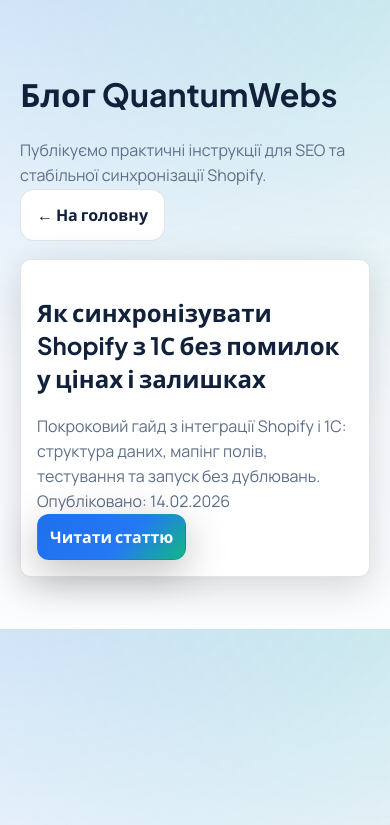
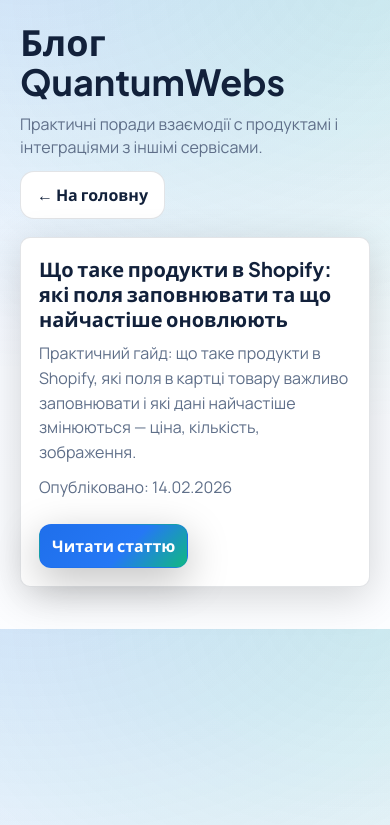
Before and after one commit to MoriartyJam/shopify-products-sync-website, a Flask app: page /blog in a window 390 px wide. Shown: the top 825 px of the page. Run offline with Flask 3, Linux system fonts and the light colour scheme.

Commit message:
Improve blog SEO, update layout, and switch app port to 8000

```diff
--- a/app.py
+++ b/app.py
@@ -154,6 +154,11 @@ def blog_index():
     )
 
 
+@app.route("/blog/")
+def blog_index_slash():
+    return redirect("/blog", code=301)
+
+
 @app.route("/blog/<slug>")
 def blog_post(slug):
     base_url = get_public_base_url()
@@ -170,6 +175,14 @@ def blog_post(slug):
         page_url=f"{base_url}/blog/{post['slug']}",
         site_url=base_url,
     )
+
+
+@app.route("/blog/<slug>/")
+def blog_post_slash(slug):
+    normalized_slug = (slug or "").strip().strip("/")
+    if not normalized_slug:
+        return redirect("/blog", code=301)
+    return redirect(f"/blog/{normalized_slug}", code=301)
 
 
 @app.route("/robots.txt")
@@ -272,4 +285,4 @@ def static_files(path):
 
 
 if __name__ == "__main__":
-    app.run(host="0.0.0.0", port=80, debug=False)
+    app.run(host="0.0.0.0", port=8000, debug=False)
--- a/content/blog/yak-sinhronizuvaty-shopify-z-1s-bez-pomylok.json
+++ /dev/null
@@ -1,13 +0,0 @@
-{
-  "slug": "yak-sinhronizuvaty-shopify-z-1s-bez-pomylok",
-  "title": "Як синхронізувати Shopify з 1С без помилок у цінах і залишках",
-  "description": "Покроковий гайд з інтеграції Shopify і 1С: структура даних, мапінг полів, тестування та запуск без дублювань.",
-  "published_at": "2026-02-14T10:00:00+00:00",
-  "updated_at": "2026-02-14T10:00:00+00:00",
-  "keywords": [
-    "Shopify 1С інтеграція",
-    "синхронізація Shopify",
-    "ціни та залишки Shopify"
-  ],
-  "content_html": "<p>Інтеграція Shopify з 1С часто ламається не через API, а через неузгоджені дані. Щоб запуск пройшов стабільно, спочатку узгодьте формат артикулів, обов'язкові поля, правила для цін та залишків.</p><h2>1. Підготуйте структуру даних</h2><p>Перевірте, які поля є джерелом правди: назва, SKU, ціна, залишок, статус публікації. Окремо зафіксуйте, що робити з порожніми значеннями.</p><h2>2. Опишіть мапінг полів</h2><p>Заздалегідь визначте, як поля 1С переносяться у Products, Variants і Collections в Shopify. Це прибирає дублікати та втрати атрибутів.</p><h2>3. Запускайте тестами, а не одразу в прод</h2><p>Спочатку прогоніть синхронізацію на обмеженому наборі товарів. Перевірте лог помилок, швидкість оновлення і коректність статусів.</p><h2>4. Увімкніть моніторинг</h2><p>Після релізу контролюйте відхилення цін, нульові залишки та помилки API. Це критично для SEO і конверсій магазину.</p><p>Якщо потрібен аудит під ваш процес, підготуйте 10-20 прикладів товарів і правила, що оновлювати в першу чергу.</p>"
-}
--- a/index.html
+++ b/index.html
@@ -107,6 +107,7 @@
             <a class="btn" href="#contact">Запросити консультацію</a>
             <a class="btn btn--ghost" href="#blitz">Бліц-оцінка інтеграції</a>
           </div>
+          <p class="note"><a href="/blog">Читайте наш блог: практичні статті про товари, ціни, залишки та автоматизацію Shopify.</a></p>
 
           <div class="stats">
             <div class="stat">
--- a/styles.css
+++ b/styles.css
@@ -1079,3 +1079,150 @@ a:hover{ opacity:.92; }
   .timecard,
   .timecard__n{ animation:none; }
 }
+
+/* Blog */
+.blog-page{
+  padding: 36px 0 56px;
+}
+
+.blog-container{
+  max-width: 980px;
+}
+
+.blog-head{
+  margin-bottom: 18px;
+}
+
+.blog-head h1{
+  margin: 0 0 10px;
+}
+
+.blog-head p{
+  margin: 0;
+  line-height: 1.4;
+}
+
+.blog-head__actions{
+  margin-top: 14px;
+}
+
+.blog-grid{
+  display:grid;
+  grid-template-columns: repeat(2, minmax(0, 1fr));
+  gap:16px;
+}
+
+.blog-grid--single{
+  grid-template-columns: minmax(0, 540px);
+  max-width: 540px;
+}
+
+.blog-card{
+  display:flex;
+  flex-direction:column;
+  gap:10px;
+  height:100%;
+}
+
+.blog-card h2{
+  margin:0;
+  font-size: clamp(20px, 2vw, 26px);
+  line-height:1.25;
+}
+
+.blog-card p{
+  margin:0;
+}
+
+.blog-card__actions{
+  margin-top: 14px;
+}
+
+.blog-card__actions .btn{
+  margin-top: 0;
+}
+
+.blog-grid--single .blog-card{
+  min-height: 0;
+  padding: 22px;
+}
+
+.blog-back{
+  margin: 0 0 14px;
+}
+
+.blog-article{
+  max-width: 760px;
+  margin: 0 auto;
+  padding: clamp(16px, 2.2vw, 28px);
+}
+
+.blog-article h1{
+  margin:0 0 8px;
+  line-height:1.2;
+  font-size: clamp(28px, 3.4vw, 44px);
+}
+
+.blog-meta{
+  margin:0 0 16px;
+}
+
+.blog-content{
+  font-size: clamp(16px, 1.15vw, 18px);
+  line-height:1.72;
+}
+
+.blog-content h2,
+.blog-content h3{
+  margin: 24px 0 10px;
+  line-height:1.28;
+}
+
+.blog-content p{
+  margin: 0 0 14px;
+}
+
+.blog-content ul,
+.blog-content ol{
+  margin: 0 0 16px;
+  padding-left: 22px;
+}
+
+@media (max-width: 900px){
+  .blog-page{
+    padding: 22px 0 42px;
+  }
+
+  .blog-head h1{
+    font-size: clamp(36px, 8.4vw, 44px);
+    line-height: 1.12;
+  }
+
+  .blog-head p{
+    font-size: 16px;
+    line-height: 1.45;
+  }
+
+  .blog-head__actions{
+    margin-top: 12px;
+  }
+
+  .blog-grid{
+    grid-template-columns: 1fr;
+    gap:12px;
+  }
+
+  .blog-grid--single{
+    max-width: 100%;
+    grid-template-columns: 1fr;
+  }
+
+  .blog-grid--single .blog-card{
+    min-height: auto;
+    padding: 18px;
+  }
+
+  .blog-article{
+    margin: 0;
+  }
+}
--- a/templates/blog_index.html
+++ b/templates/blog_index.html
@@ -6,31 +6,53 @@
   <title>Блог про інтеграції Shopify | QuantumWebs</title>
   <meta name="description" content="Практичні статті про інтеграції Shopify з 1С, BAS, Торгсофт та іншими системами для SEO і продажів." />
   <meta name="robots" content="index,follow,max-image-preview:large,max-snippet:-1,max-video-preview:-1" />
+  <meta name="googlebot" content="index,follow,max-image-preview:large,max-snippet:-1,max-video-preview:-1" />
   <link rel="canonical" href="{{ canonical_url }}" />
   <meta property="og:type" content="website" />
   <meta property="og:title" content="Блог про інтеграції Shopify | QuantumWebs" />
   <meta property="og:description" content="Статті про синхронізацію товарів, цін, залишків та замовлень у Shopify." />
+  <meta property="og:locale" content="uk_UA" />
   <meta property="og:url" content="{{ page_url }}" />
   <meta property="og:site_name" content="QuantumWebs" />
+  <meta name="twitter:card" content="summary_large_image" />
+  <meta name="twitter:title" content="Блог про інтеграції Shopify | QuantumWebs" />
+  <meta name="twitter:description" content="Статті про синхронізацію товарів, цін, залишків та замовлень у Shopify." />
+  <meta name="twitter:url" content="{{ page_url }}" />
   <link rel="stylesheet" href="/styles.css" />
+  <script type="application/ld+json">
+  {
+    "@context": "https://schema.org",
+    "@type": "Blog",
+    "name": "Блог QuantumWebs",
+    "url": {{ canonical_url | tojson }},
+    "description": "Практичні статті про інтеграції Shopify з 1С, BAS, Торгсофт та іншими системами для SEO і продажів.",
+    "publisher": {
+      "@type": "Organization",
+      "name": "QuantumWebs",
+      "url": {{ site_url | tojson }}
+    }
+  }
+  </script>
 </head>
 <body>
-  <main class="section">
-    <div class="container">
-      <div class="section__head">
+  <main class="section blog-page">
+    <div class="container blog-container">
+      <div class="section__head blog-head">
         <h1>Блог QuantumWebs</h1>
-        <p>Публікуємо практичні інструкції для SEO та стабільної синхронізації Shopify.</p>
-        <p><a class="btn btn--ghost" href="/">← На головну</a></p>
+        <p>Практичні поради взаємодії с продуктамі і інтеграціями з іншімі сервісами.</p>
+        <div class="blog-head__actions"><a class="btn btn--ghost" href="/">← На головну</a></div>
       </div>
 
       {% if posts %}
-      <div class="grid cards">
+      <div class="blog-grid{% if posts|length == 1 %} blog-grid--single{% endif %}">
         {% for post in posts %}
-        <article class="card">
+        <article class="card blog-card">
           <h2><a href="/blog/{{ post.slug }}">{{ post.title }}</a></h2>
           <p>{{ post.description }}</p>
           <p class="muted">Опубліковано: {{ post.published_human }}</p>
-          <p><a class="btn btn--sm" href="/blog/{{ post.slug }}">Читати статтю</a></p>
+          <div class="blog-card__actions">
+            <a class="btn btn--sm" href="/blog/{{ post.slug }}">Читати статтю</a>
+          </div>
         </article>
         {% endfor %}
       </div>
```
Also changed, not shown: content/blog/shcho-take-produkty-v-shopify-i-yaki-polia-vazhlyvi.json (added, +20 -0 lines), templates/blog_post.html (+13 -6 lines).
